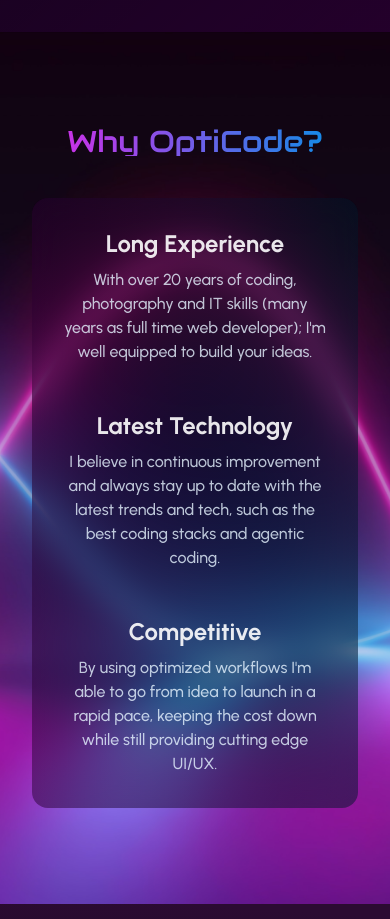
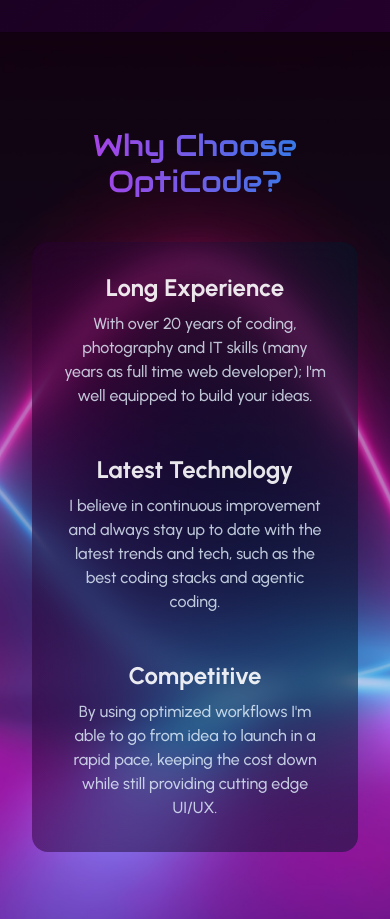
Before and after one commit to opticoding/opticode-landing, a Next.js app: page / in a window 390 px wide. Shown: the part 1780-2699 px from the top of the page. Built offline with nearby package versions, Linux system fonts and the light colour scheme.

Commit message:
fix: More visible title

```diff
--- a/src/components/ReasonsSection.tsx
+++ b/src/components/ReasonsSection.tsx
@@ -31,8 +31,8 @@
       </div>
 
       {/* Header */}
-      <div className="relative z-[1] flex flex-col items-center gap-4 w-full max-w-[386px] lg:max-w-none">
-        <h2 className="font-audiowide font-normal text-[30px] leading-[28px] sm:text-[40px] sm:leading-[45px] text-center bg-gradient-to-r from-[rgba(220,56,255,0.9)] to-[rgba(24,152,255,0.9)] bg-clip-text text-transparent">
+      <div className="relative z-[1] flex flex-col items-center gap-4 w-full lg:max-w-fit lg:px-8 lg:py-2 lg:rounded-2xl lg:backdrop-blur-[5px] lg:bg-[linear-gradient(90deg,rgba(40,0,49,0.5)_0%,rgba(0,23,41,0.5)_100%)]">
+        <h2 className="font-audiowide font-normal text-[30px] sm:text-[40px] leading-[36px] sm:leading-[45px] text-center bg-gradient-to-r from-[rgba(220,56,255,0.9)] to-[rgba(24,152,255,0.9)] bg-clip-text text-transparent">
           <AnimatedText>{t.reasons.header}</AnimatedText>
         </h2>
       </div>
--- a/src/constants/translations.ts
+++ b/src/constants/translations.ts
@@ -36,7 +36,7 @@
       ],
     },
     reasons: {
-      header: 'Why OptiCode?',
+      header: 'Why Choose OptiCode?',
       features: [
         {
           title: 'Long Experience',
```
